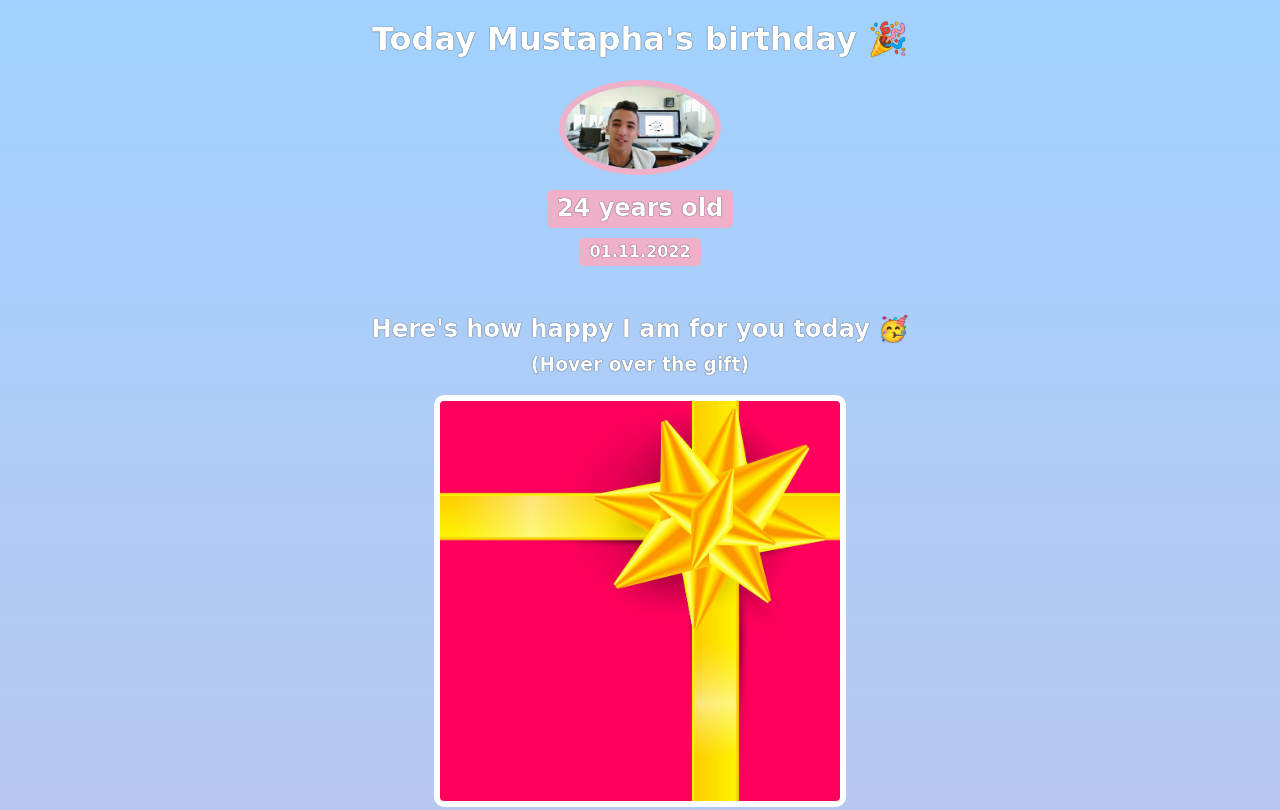
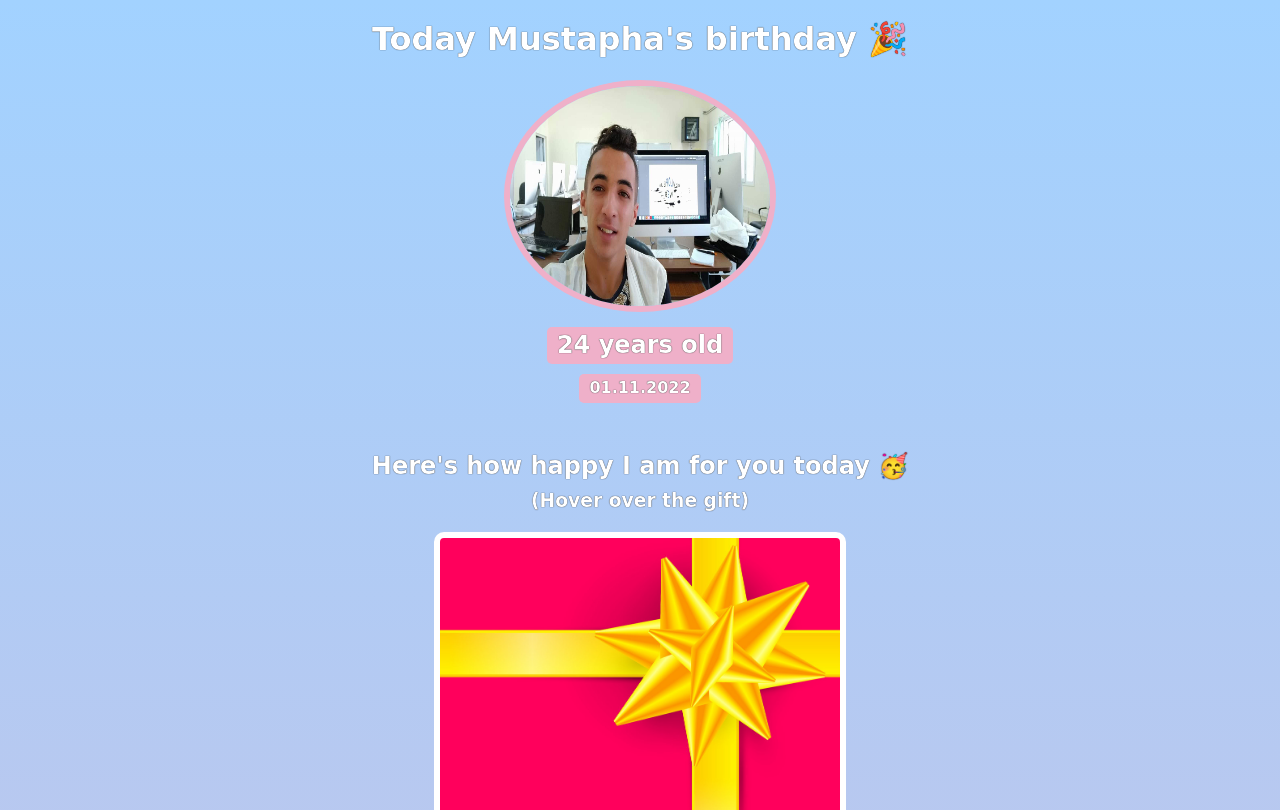
Before and after one commit to mustapha-boualam/birthday-gift-site, a website built with Vite: page index.html in a window 1280 px wide. Shown: the top 810 px of the page. Built offline with nearby package versions, Linux system fonts and the light colour scheme; a web font is replaced by a local one.

Commit message:
change the resolution of my avatar

```diff
--- a/styles.css
+++ b/styles.css
@@ -10,7 +10,8 @@ h1, h2, h3, h4, p {
 }
 
 #bff-img {
-    width: 150px;
+    width: 260px;
+    height: 220px;
     border-radius: 50%;
     border: 6px solid #EFB0C9;
     margin-bottom: 10px;
```
